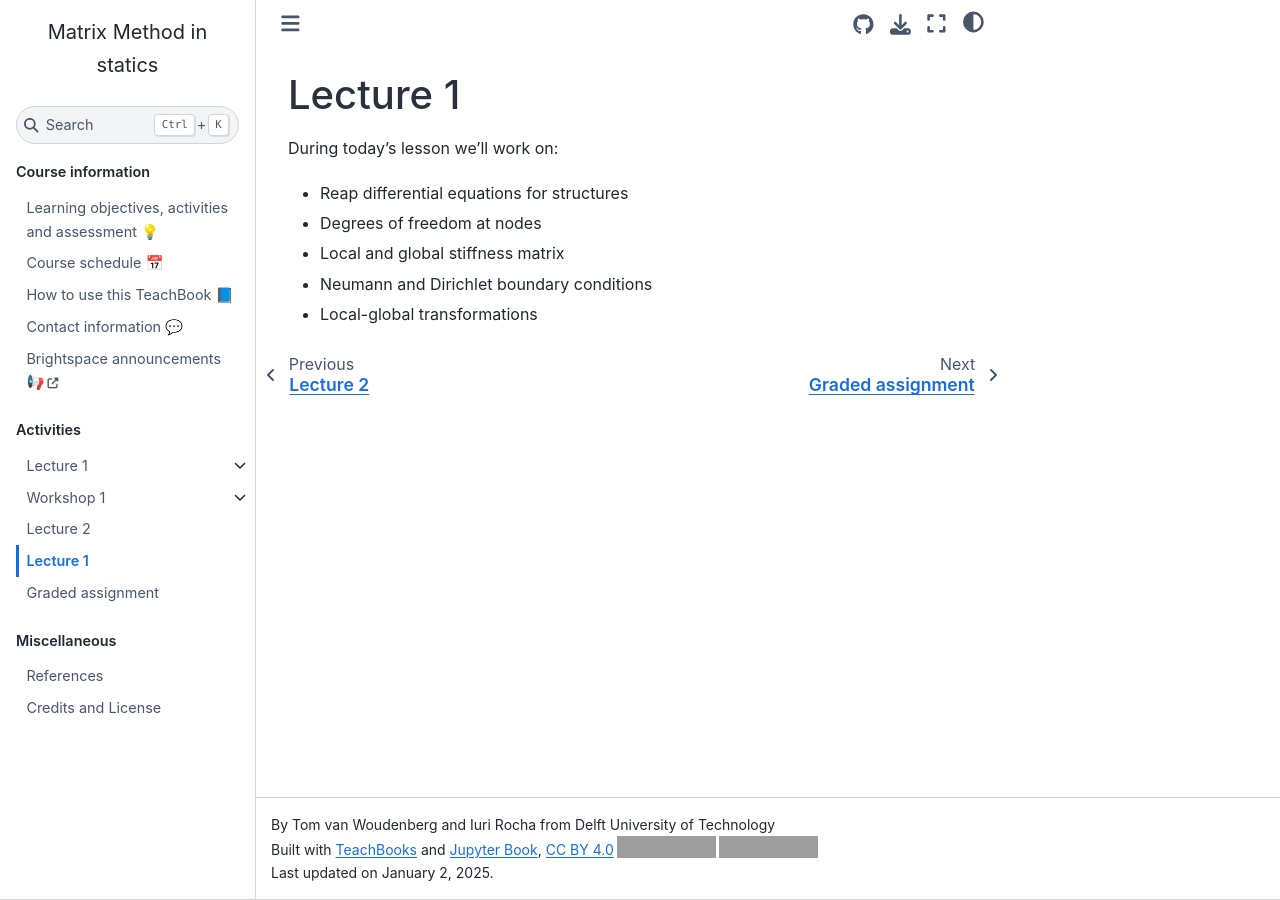
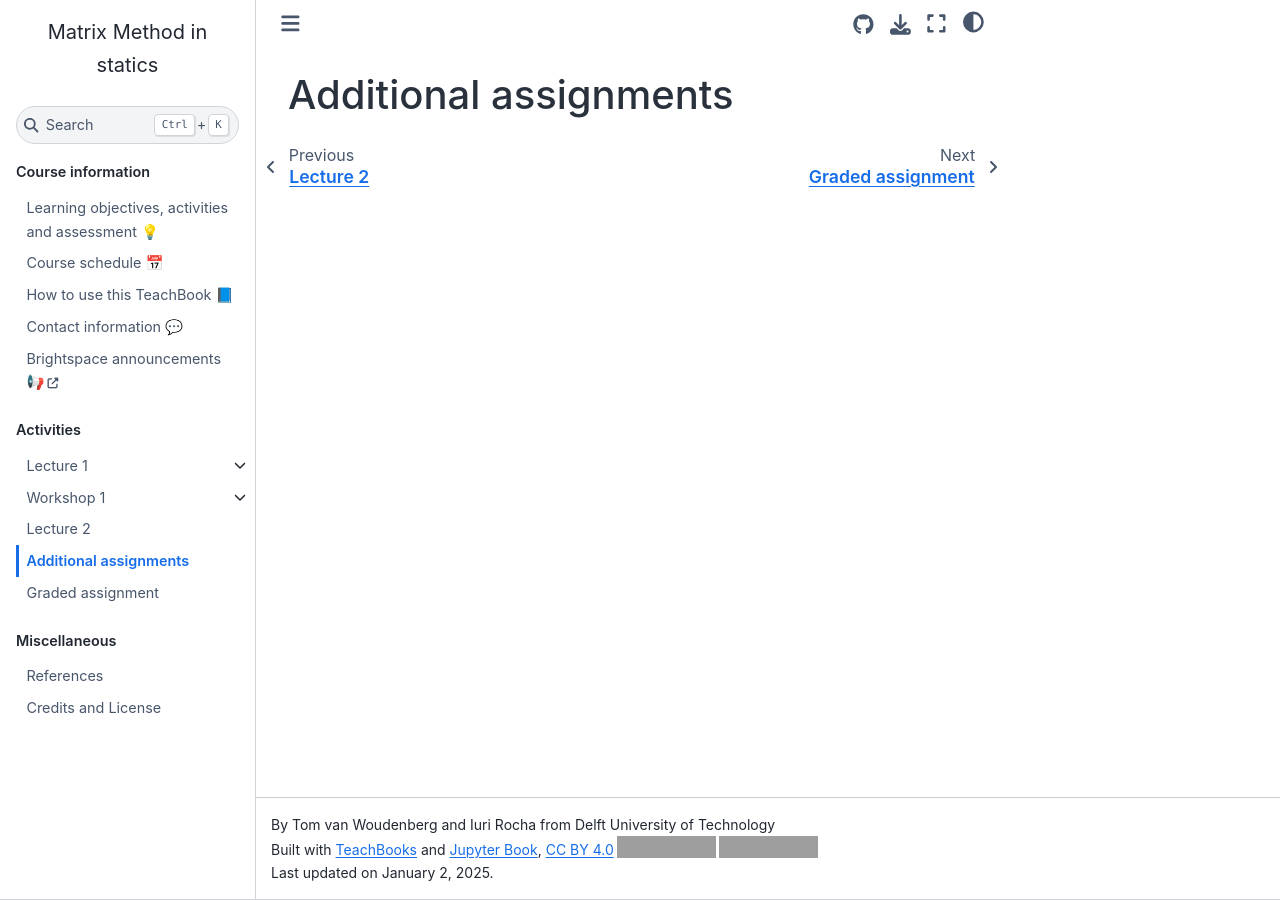
Before and after one commit to sophietenhoor/book, a Jupyter Book: the page built from book/additional.md, in a window 1280 px wide. Built offline with Jupyter Book 1.0.4 settings and Sphinx 7.4.7 and the Sphinx Book theme 1.1.4, drawn with Linux system fonts in a browser that asks for light colours; pages that are not in the unit, such as notebooks, are missing from menus; comment, search, counter and statistics services are not loaded; grey boxes are pictures that could not be loaded.

Commit message:
Update additional.md

```diff
--- a/book/additional.md
+++ b/book/additional.md
@@ -1,7 +1 @@
-# Lecture 1
-During today's lesson we'll work on:
-- Reap differential equations for structures
-- Degrees of freedom at nodes
-- Local and global stiffness matrix
-- Neumann and Dirichlet boundary conditions
-- Local-global transformations
+# Additional assignments
```
